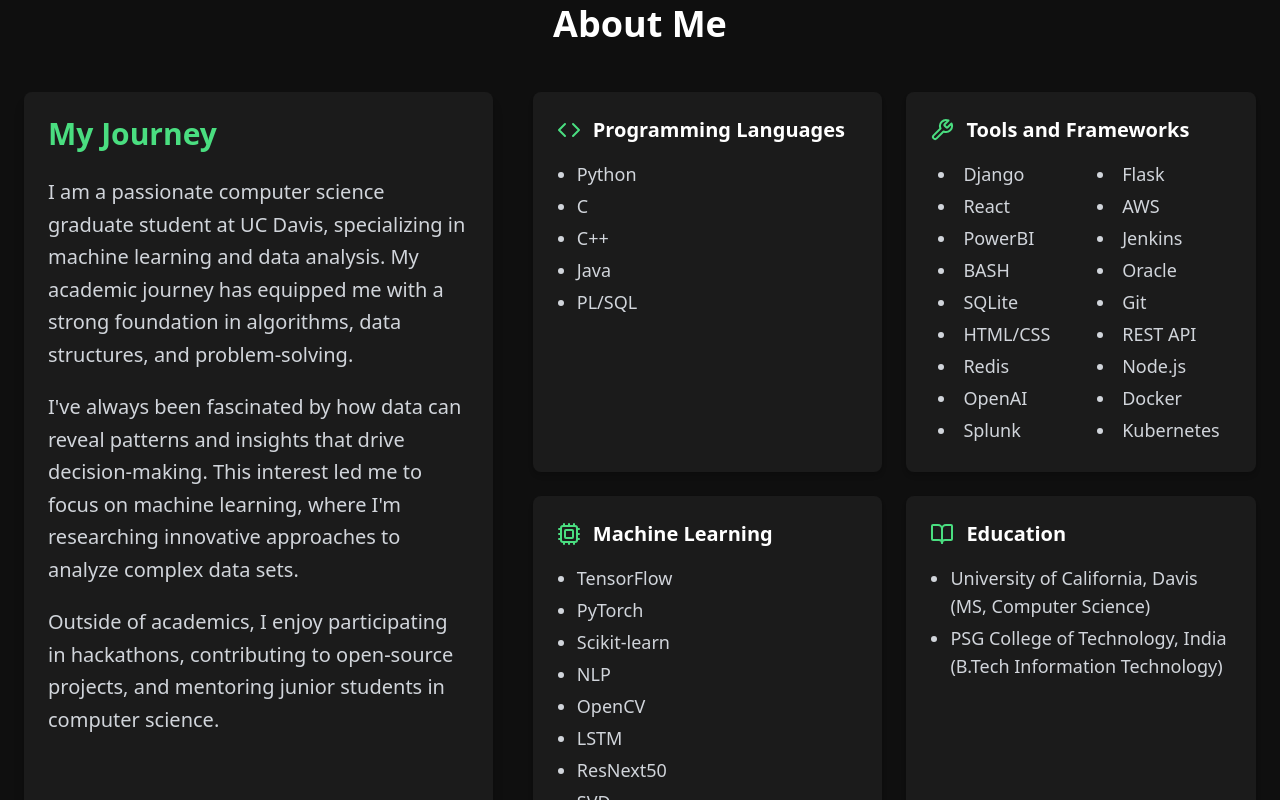
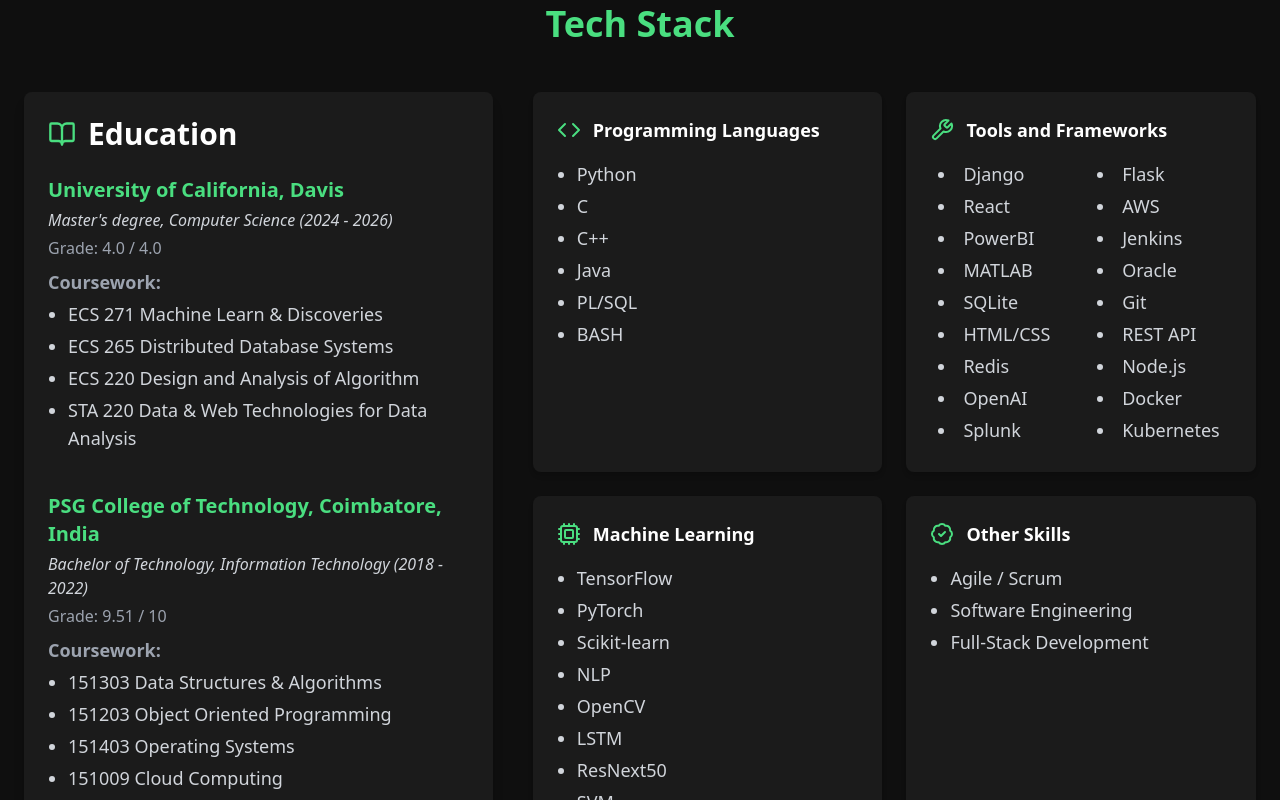
Before and after one commit to priyadharshini18-hub/priyadharshini.github.io, a React (Create React App) app: page / in a window 1280 px wide. Shown: the part 980-1780 px from the top of the page. Built offline with nearby package versions, Linux system fonts and the light colour scheme.

Commit message:
Added Techstack page

```diff
--- a/src/App.js
+++ b/src/App.js
@@ -1,7 +1,7 @@
 import React from 'react';
 import Navbar from './components/Navbar';
 import Home from './components/Home';
-import About from './components/About';
+import TechStack from './components/TechStack';
 import WorkExperience from './components/WorkExperience';
 import Projects from './components/Projects';
 import Leadership from './components/Leadership';
@@ -11,7 +11,7 @@
     <div className="bg-black text-white font-sans">
       <Navbar />
       <Home />
-      <About />
+      <TechStack />
       <WorkExperience />
       <Projects />
       <Leadership />
--- a/src/components/About.jsx
+++ /dev/null
@@ -1,94 +0,0 @@
-import React from 'react';
-import { Code, BookOpen, Cpu, Wrench } from 'lucide-react';
-
-const About = () => {
-  const skills = [
-    {
-      category: 'Programming Languages',
-      items: ['Python', 'C', 'C++', 'Java', 'PL/SQL'],
-      icon: <Code className="text-green-400" size={24} />,
-    },
-    {
-      category: 'Tools and Frameworks',
-      items: [
-        ['Django', 'Flask', 'React', 'AWS', 'PowerBI', 'Jenkins', 'BASH', 'Oracle', 'SQLite', 'Git'],
-        ['HTML/CSS', 'REST API', 'Redis', 'Node.js', 'OpenAI', 'Docker', 'Splunk', 'Kubernetes']
-      ],
-      icon: <Wrench className="text-green-400" size={24} />,
-    },
-    {
-      category: 'Machine Learning',
-      items: ['TensorFlow', 'PyTorch', 'Scikit-learn', 'NLP', 'OpenCV', 'LSTM', 'ResNext50', 'SVD', 'SVM'],
-      icon: <Cpu className="text-green-400" size={24} />,
-    },
-    {
-      category: 'Education',
-      items: [
-        'University of California, Davis (MS, Computer Science)',
-        'PSG College of Technology, India (B.Tech Information Technology)'
-      ],
-      icon: <BookOpen className="text-green-400" size={24} />,
-    },
-  ];
-
-  return (
-    <section id="about" className="min-h-screen px-6 py-20 bg-[#0F0F0F] text-white">
-      <div className="max-w-7xl mx-auto">
-        {/* Title */}
-        <h2 className="text-4xl font-bold mb-12 text-center text-white">About Me</h2>
-
-        <div className="grid grid-cols-1 lg:grid-cols-5 gap-10">
-          {/* Left column: intro */}
-          <div className="lg:col-span-2">
-            <div className="bg-[#1B1B1B] p-6 rounded-lg shadow-lg h-full">
-              <h3 className="text-3xl font-semibold mb-6 text-green-400">My Journey</h3>
-              <p className="text-gray-300 text-xl mb-5 leading-relaxed">
-                I am a passionate computer science graduate student at UC Davis, specializing in machine learning and data analysis. My academic journey has equipped me with a strong foundation in algorithms, data structures, and problem-solving.
-              </p>
-              <p className="text-gray-300 text-xl mb-5 leading-relaxed">
-                I've always been fascinated by how data can reveal patterns and insights that drive decision-making. This interest led me to focus on machine learning, where I'm researching innovative approaches to analyze complex data sets.
-              </p>
-              <p className="text-gray-300 text-xl leading-relaxed">
-                Outside of academics, I enjoy participating in hackathons, contributing to open-source projects, and mentoring junior students in computer science.
-              </p>
-            </div>
-          </div>
-
-          {/* Right column: skills */}
-          <div className="lg:col-span-3">
-            <div className="grid grid-cols-1 md:grid-cols-2 gap-6">
-              {skills.map((skill, index) => (
-                <div
-                  key={index}
-                  className="bg-[#1B1B1B] p-6 rounded-lg shadow-md hover:shadow-xl transition-all duration-300 hover:-translate-y-1"
-                >
-                  <div className="flex items-center mb-4">
-                    {skill.icon}
-                    <h3 className="text-xl font-semibold ml-3 text-white">{skill.category}</h3>
-                  </div>
-
-                  {/* 🔁 Tools section uses two-column bulleted layout */}
-                  {skill.category === 'Tools and Frameworks' ? (
-                    <ul className="grid grid-cols-2 gap-x-6 list-disc list-inside text-gray-300 pl-2">
-                      {skill.items.flat().map((item, idx) => (
-                        <li key={idx} className="mb-1 text-lg">{item}</li>
-                      ))}
-                    </ul>
-                  ) : (
-                    <ul className="list-disc pl-5 text-gray-300">
-                      {skill.items.map((item, idx) => (
-                        <li key={idx} className="mb-1 text-lg">{item}</li>
-                      ))}
-                    </ul>
-                  )}
-                </div>
-              ))}
-            </div>
-          </div>
-        </div>
-      </div>
-    </section>
-  );
-};
-
-export default About;
--- a/src/components/Navbar.jsx
+++ b/src/components/Navbar.jsx
@@ -8,7 +8,7 @@
         {/* Menu - left side */}
         <ul className="flex gap-14 text-xl font-sans font-semibold tracking-wide">
           <li><a href="#home" className="hover:text-green-400 transition-colors">Home</a></li>
-          <li><a href="#about" className="hover:text-green-400 transition-colors">About Me</a></li>
+          <li><a href="#techstack" className="hover:text-green-400 transition-colors">Tech Stack</a></li>
           <li><a href="#work" className="hover:text-green-400 transition-colors">Work Experience</a></li>
           <li><a href="#projects" className="hover:text-green-400 transition-colors">Projects</a></li>
           <li><a href="#leadership" className="hover:text-green-400 transition-colors">Leadership</a></li>
--- /dev/null
+++ b/src/components/TechStack.jsx
@@ -0,0 +1,121 @@
+import React from 'react';
+import { Code, BookOpen, Cpu, Wrench, BadgeCheck } from 'lucide-react';
+
+const TechStack = () => {
+  const skills = [
+    {
+      category: 'Programming Languages',
+      items: ['Python', 'C', 'C++', 'Java', 'PL/SQL', 'BASH'],
+      icon: <Code className="text-green-400" size={24} />,
+    },
+    {
+      category: 'Tools and Frameworks',
+      items: [
+        ['Django', 'Flask', 'React', 'AWS', 'PowerBI', 'Jenkins', 'MATLAB', 'Oracle', 'SQLite', 'Git'],
+        ['HTML/CSS', 'REST API', 'Redis', 'Node.js', 'OpenAI', 'Docker', 'Splunk', 'Kubernetes']
+      ],
+      icon: <Wrench className="text-green-400" size={24} />,
+    },
+    {
+      category: 'Machine Learning',
+      items: ['TensorFlow', 'PyTorch', 'Scikit-learn', 'NLP', 'OpenCV', 'LSTM', 'ResNext50', 'SVM'],
+      icon: <Cpu className="text-green-400" size={24} />,
+    },
+  ];
+
+  return (
+    <section id="techstack" className="min-h-screen px-6 py-20 bg-[#0F0F0F] text-white">
+      <div className="max-w-7xl mx-auto">
+        {/* Title */}
+        <h2 className="text-4xl font-bold mb-12 text-center text-green-400">Tech Stack</h2>
+
+        <div className="grid grid-cols-1 lg:grid-cols-5 gap-10">
+          {/* Left column: Education */}
+          <div className="lg:col-span-2 space-y-8">
+            <div className="bg-[#1B1B1B] p-6 rounded-lg shadow-lg">
+              {/* 📘 Education Heading with Icon */}
+              <div className="flex items-center mb-6">
+                <BookOpen className="text-green-400 mr-3" size={28} />
+                <h3 className="text-3xl font-semibold text-white-400">Education</h3>
+              </div>
+
+              {/* UC Davis */}
+              <div className="mb-6">
+                <p className="text-xl font-semibold text-green-400 mb-1">University of California, Davis</p>
+                <p className="text-gray-300 italic mb-1">Master's degree, Computer Science (2024 - 2026)</p>
+                <p className="text-gray-400 mb-2">Grade: 4.0 / 4.0</p>
+                <p className="text-lg text-gray-400 mb-1 font-semibold">Coursework:</p>
+                <ul className="list-disc pl-5 text-gray-300 text-base space-y-1">
+                  <li className="text-lg">ECS 271 Machine Learn & Discoveries</li>
+                  <li className="text-lg">ECS 265 Distributed Database Systems</li>
+                  <li className="text-lg">ECS 220 Design and Analysis of Algorithm</li>
+                  <li className="text-lg">STA 220 Data & Web Technologies for Data Analysis</li>
+                </ul>
+              </div>
+
+              {/* PSG */}
+              <div className="mt-10">
+                <p className="text-xl font-semibold text-green-400 mb-1">PSG College of Technology, Coimbatore, India</p>
+                <p className="text-gray-300 italic mb-1">Bachelor of Technology, Information Technology (2018 - 2022)</p>
+                <p className="text-gray-400 mb-2">Grade: 9.51 / 10</p>
+                <p className="text-lg text-gray-400 mb-1 font-semibold">Coursework:</p>
+                <ul className="list-disc pl-5 text-gray-300 text-base space-y-1">
+                  <li className="text-lg">151303 Data Structures & Algorithms</li>
+                  <li className="text-lg">151203 Object Oriented Programming</li>
+                  <li className="text-lg">151403 Operating Systems</li>
+                  <li className="text-lg">151009 Cloud Computing</li>
+                </ul>
+              </div>
+            </div>
+          </div>
+
+          {/* Right column: Skills Grid + My Journey */}
+          <div className="lg:col-span-3">
+            <div className="grid grid-cols-1 md:grid-cols-2 gap-6">
+              {skills.map((skill, index) => (
+                <div
+                  key={index}
+                  className="bg-[#1B1B1B] p-6 rounded-lg shadow-md hover:shadow-xl transition-all duration-300 hover:-translate-y-1"
+                >
+                  <div className="flex items-center mb-4">
+                    {skill.icon}
+                    <h3 className="text-lg font-semibold ml-3 text-white">{skill.category}</h3>
+                  </div>
+
+                  {skill.category === 'Tools and Frameworks' ? (
+                    <ul className="grid grid-cols-2 gap-x-6 list-disc list-inside text-gray-300 pl-2">
+                      {skill.items.flat().map((item, idx) => (
+                        <li key={idx} className="mb-1 text-lg">{item}</li>
+                      ))}
+                    </ul>
+                  ) : (
+                    <ul className="list-disc pl-5 text-gray-300">
+                      {skill.items.map((item, idx) => (
+                        <li key={idx} className="mb-1 text-lg">{item}</li>
+                      ))}
+                    </ul>
+                  )}
+                </div>
+              ))}
+
+              {/* Other Skills box */}
+              <div className="bg-[#1B1B1B] p-6 rounded-lg shadow-md hover:shadow-xl transition-all duration-300 hover:-translate-y-1">
+                <div className="flex items-center mb-4">
+                <BadgeCheck className="text-green-400" size={24} />
+                  <h3 className="text-lg font-semibold ml-3 text-white">Other Skills</h3>
+                </div>
+                <ul className="list-disc pl-5 text-gray-300">
+                  <li className="mb-1 text-lg">Agile / Scrum</li>
+                  <li className="mb-1 text-lg">Software Engineering</li>
+                  <li className="mb-1 text-lg">Full-Stack Development</li>
+                </ul>
+              </div>
+            </div>
+          </div>
+        </div>
+      </div>
+    </section>
+  );
+};
+
+export default TechStack;
```
Also changed, not shown: src/components/Home.jsx (+4 -4 lines).
